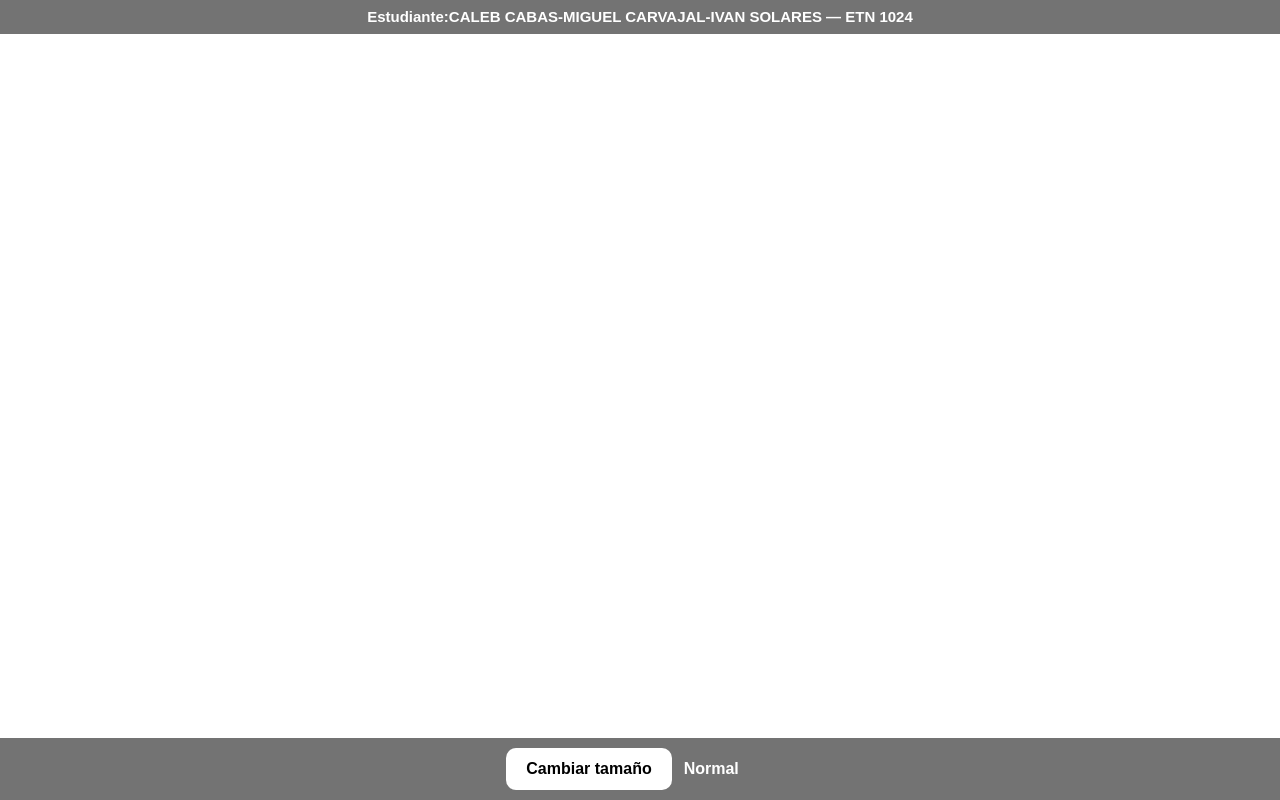
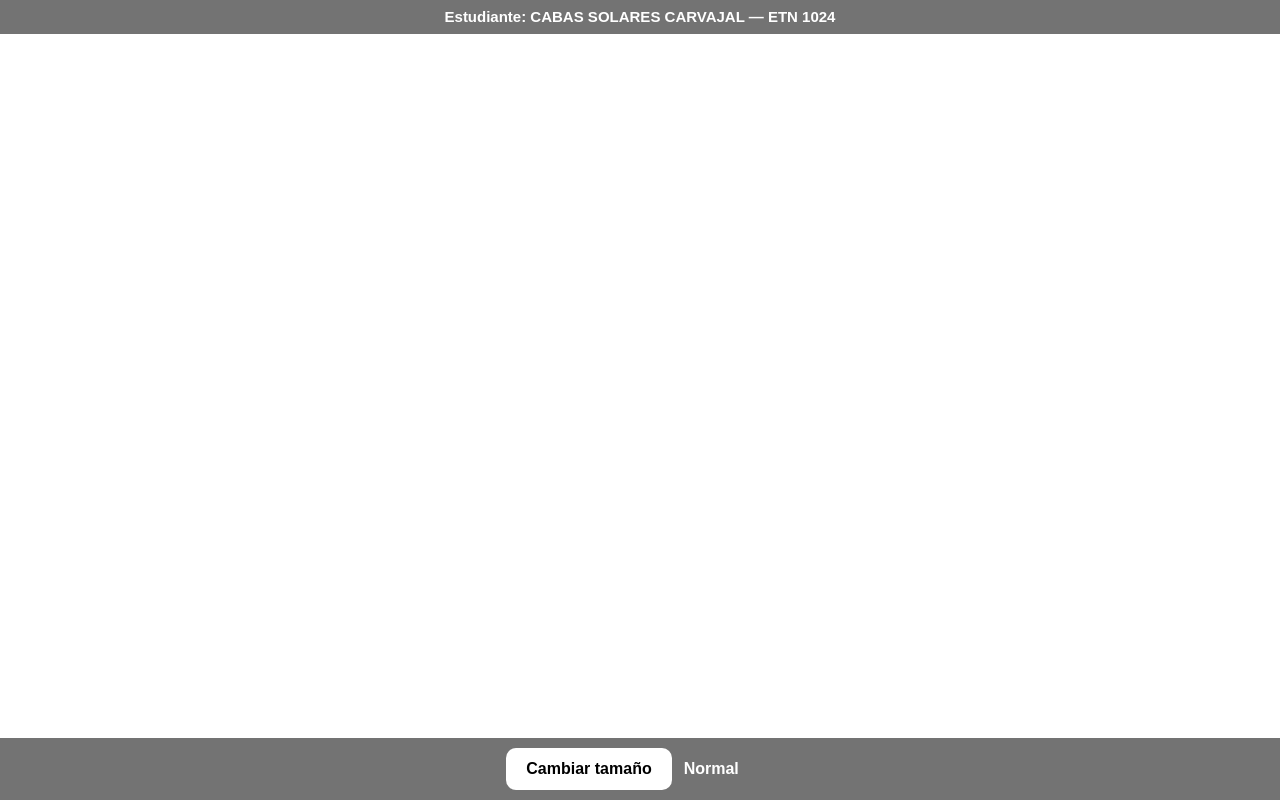
Before and after one commit to caleppin/realidad-aumentada, a plain HTML site: page index.html in a window 1280 px wide. Drawn offline with Linux system fonts and the light colour scheme.

Commit message:
Update index.html

```diff
--- a/index.html
+++ b/index.html
@@ -45,7 +45,7 @@
 
 <body>
   <!-- CAMBIA ESTE TEXTO por tu nombre -->
-  <div id="nombre">Estudiante:CALEB CABAS-MIGUEL CARVAJAL-IVAN SOLARES — ETN 1024</div>
+  <div id="nombre">Estudiante: CABAS SOLARES CARVAJAL — ETN 1024</div>
 
   <div id="controles">
     <button id="btnTamano" type="button">Cambiar tamaño</button>
```
